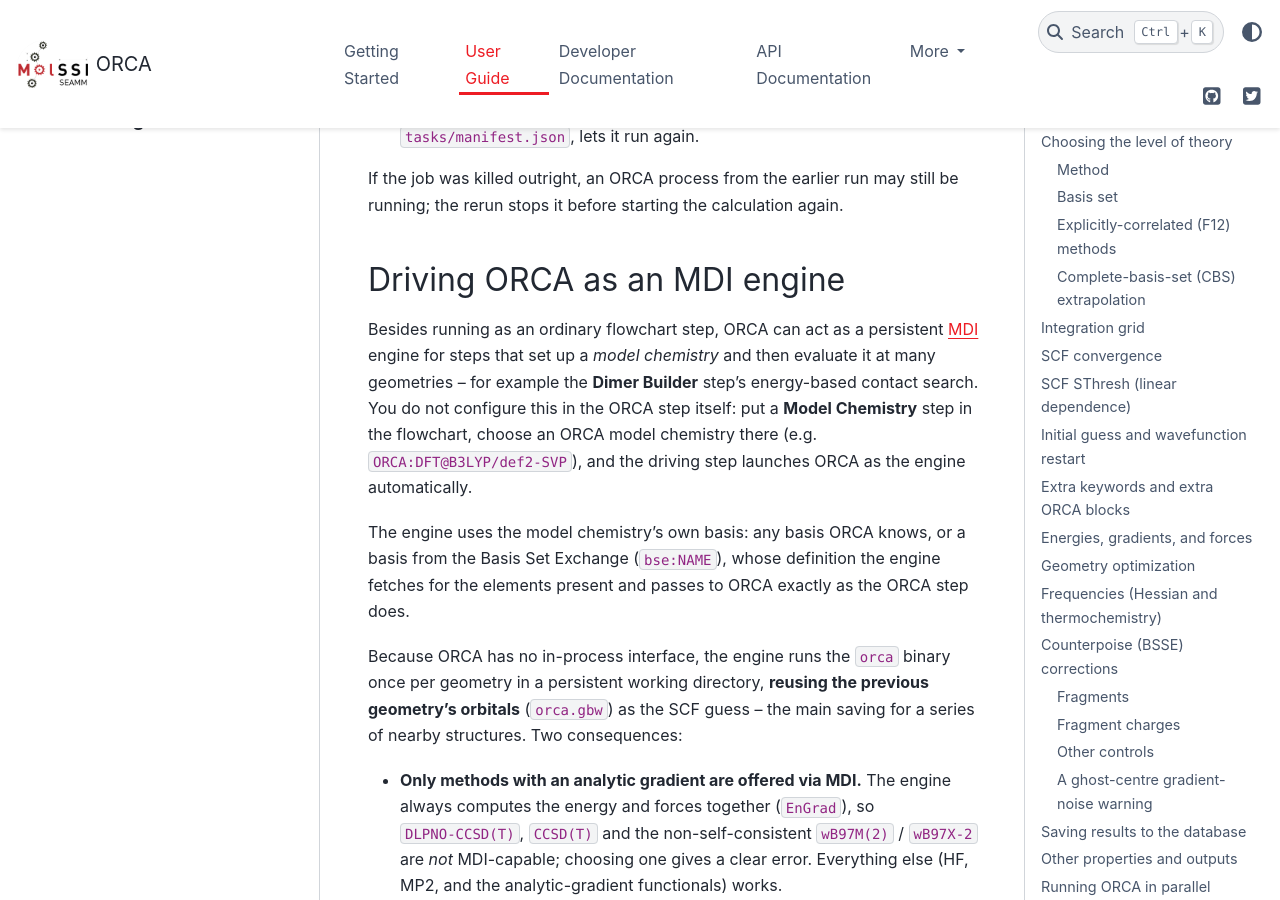
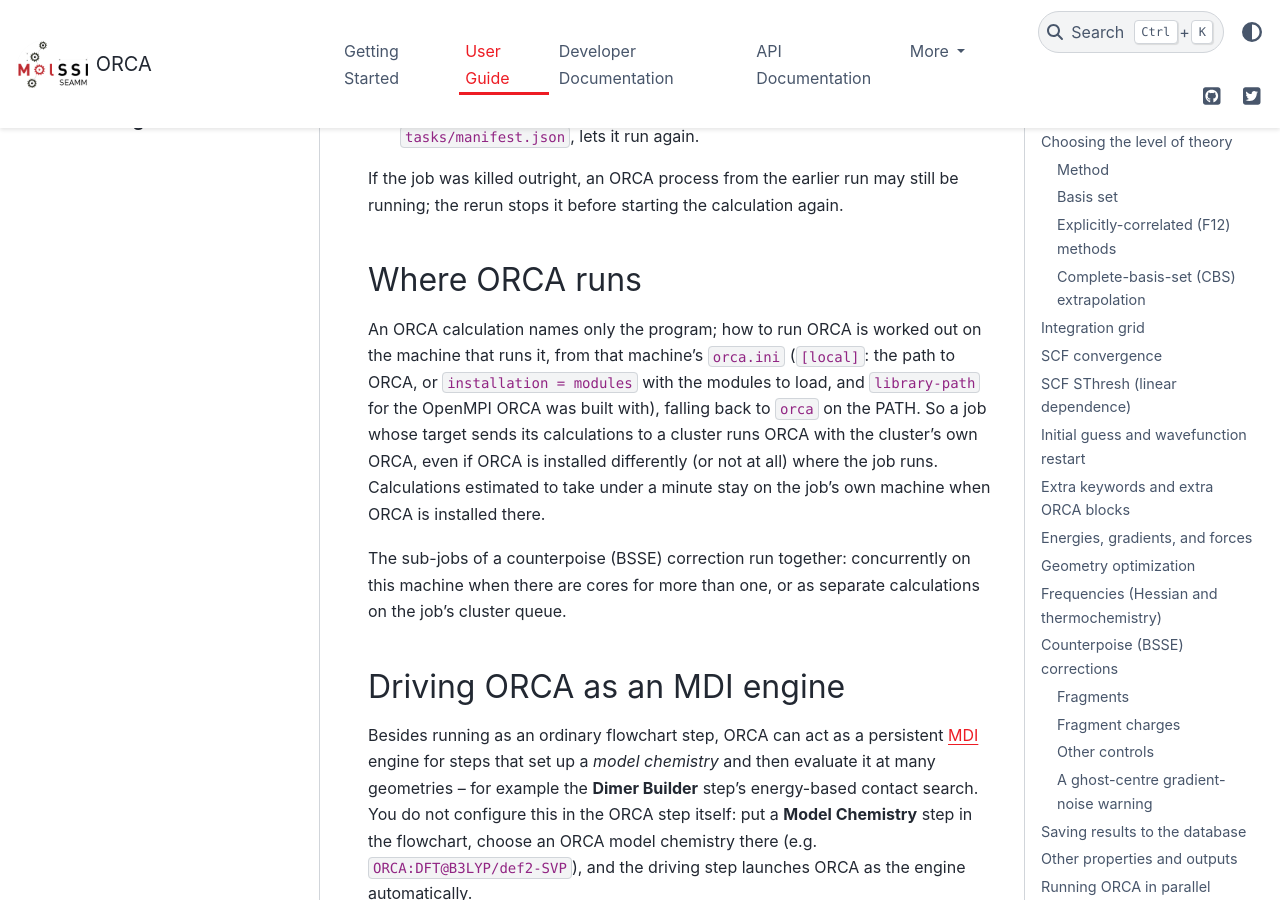
Before and after one commit to molssi-seamm/orca_step, a Sphinx documentation site: the page built from docs/user_guide/index.rst, in a window 1280 px wide and 900 px high, scrolled down 17262 px. Built offline with Sphinx 7.4.7 and the PyData theme 0.15.4, drawn with Linux system fonts in a browser that asks for light colours; pages that are not in the unit, such as notebooks, are missing from menus.

Commit message:
Docs: where ORCA runs (resolved on the executing machine), BSSE sub-jobs together
Co-Authored-By: Claude Opus 5.5 <noreply@anthropic.com>

```diff
--- a/docs/user_guide/index.rst
+++ b/docs/user_guide/index.rst
@@ -714,6 +714,22 @@ A calculation is run again when
 If the job was killed outright, an ORCA process from the earlier run may still be
 running; the rerun stops it before starting the calculation again.
 
+Where ORCA runs
+===============
+
+An ORCA calculation names only the program; how to run ORCA is worked out on the
+machine that runs it, from that machine's ``orca.ini`` (``[local]``: the path to ORCA,
+or ``installation = modules`` with the modules to load, and ``library-path`` for the
+OpenMPI ORCA was built with), falling back to ``orca`` on the PATH. So a job whose
+target sends its calculations to a cluster runs ORCA with the cluster's own ORCA, even
+if ORCA is installed differently (or not at all) where the job runs. Calculations
+estimated to take under a minute stay on the job's own machine when ORCA is installed
+there.
+
+The sub-jobs of a counterpoise (BSSE) correction run together: concurrently on this
+machine when there are cores for more than one, or as separate calculations on the
+job's cluster queue.
+
 Driving ORCA as an MDI engine
 =============================
 
```
